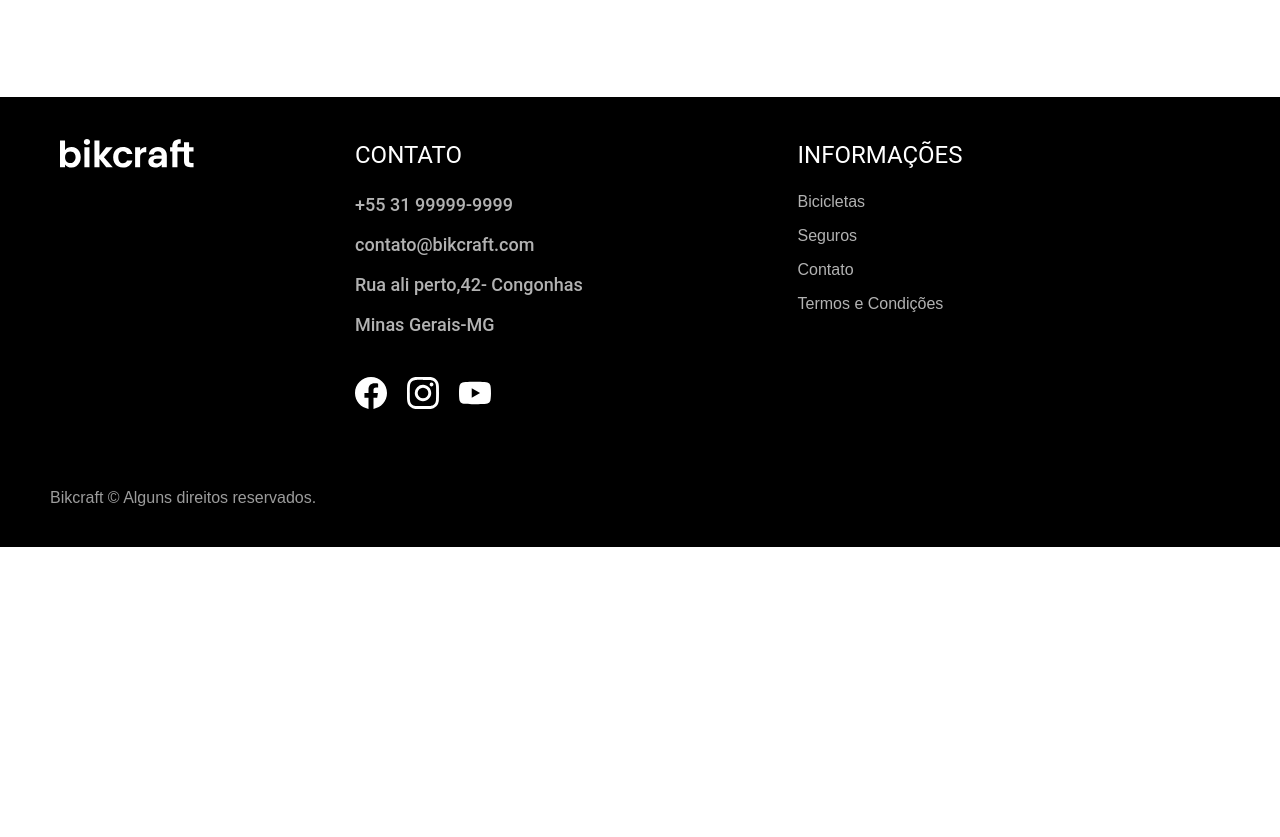
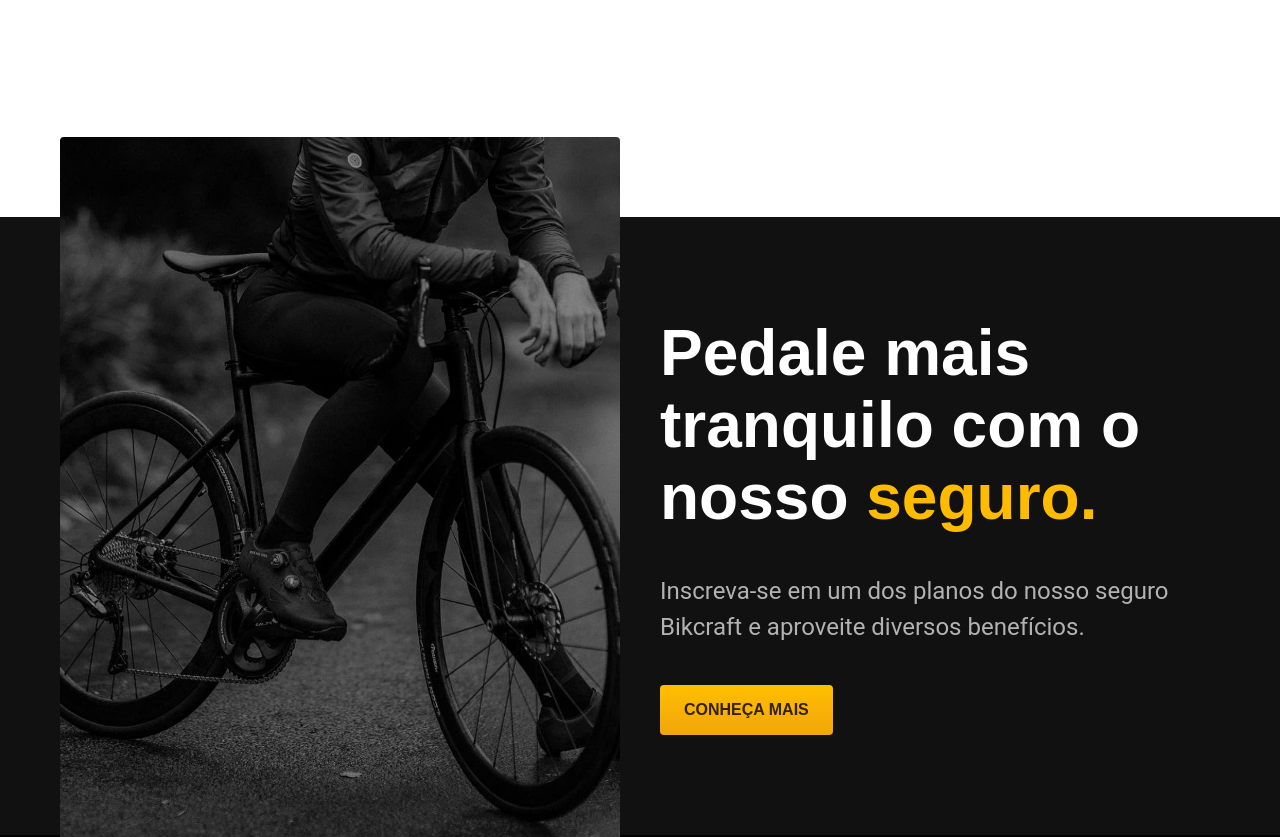
Before and after one commit to MateusPereiradev/bikcraft, a plain HTML site: page bicicleta/magic.html in a window 1280 px wide. Shown: the part 2034-2871 px from the top of the page. Before the commit the page ends 2581 px from the top, so only its background shows below. Drawn offline with Linux system fonts and the light colour scheme.

Commit message:
adicionando section de seguro nas páginas de bicicleta

```diff
--- a/bicicleta/magic.html
+++ b/bicicleta/magic.html
@@ -118,6 +118,21 @@
       </ul>
   </article>
 
+  <section class="segurobicicleta-bg">
+    <div class="segurobicicleta container">
+      <div class="segurobicicleta-imagem">
+        <img src="../img/fotos/seguros.jpg" alt="">
+      </div>
+      <div class="segurobicicleta-conteudo">
+        <h2 class="font-1-xxl cor-0">Pedale mais
+          tranquilo com
+          o nosso <span class="cor-p1">seguro.</span></h2>
+        <p class="cor-5 font-2-l">Inscreva-se em um dos planos do nosso seguro Bikcraft e aproveite diversos benefícios.</p>
+        <a class="botao" href="../seguros.html">conheça mais</a>
+      </div>
+    </div>
+  </section>
+
   <footer class=" footer-bg">
     <div class="footer-container">
       <img src="../img/bikcraft.svg" alt="Bikcraft">
--- /dev/null
+++ b/css/seguro/segurobicicleta.css
@@ -0,0 +1,24 @@
+.segurobicicleta-bg {
+  background-color: var(--cor-11);
+  box-shadow: inset 0 120px var(--cor-0), inset 0 -120px var(--cor-12);
+}
+
+.segurobicicleta {
+  display: grid;
+  grid-template-columns: 1fr 1fr;
+  gap: 40px;
+}
+
+.segurobicicleta-imagem img {
+  height: 100%;
+  object-fit: cover;
+}
+
+.segurobicicleta-conteudo {
+  padding-top: 180px;
+  padding-bottom: 180px;
+}
+
+.segurobicicleta-conteudo h2 {
+  margin-bottom: 40px;
+}
--- a/css/style.css
+++ b/css/style.css
@@ -25,6 +25,7 @@
 @import url(./seguro/seguro-home.css);
 @import url(./seguro/seguro.css);
 @import url(./seguro/perguntas.css);
+@import url(./seguro/segurobicicleta.css);
 
 /* termos */
 @import url(./termos/termo.css);
```
Also changed, not shown: bicicleta/nebula.html (+15 -0 lines), bicicleta/nimbus.html (+15 -0 lines).
